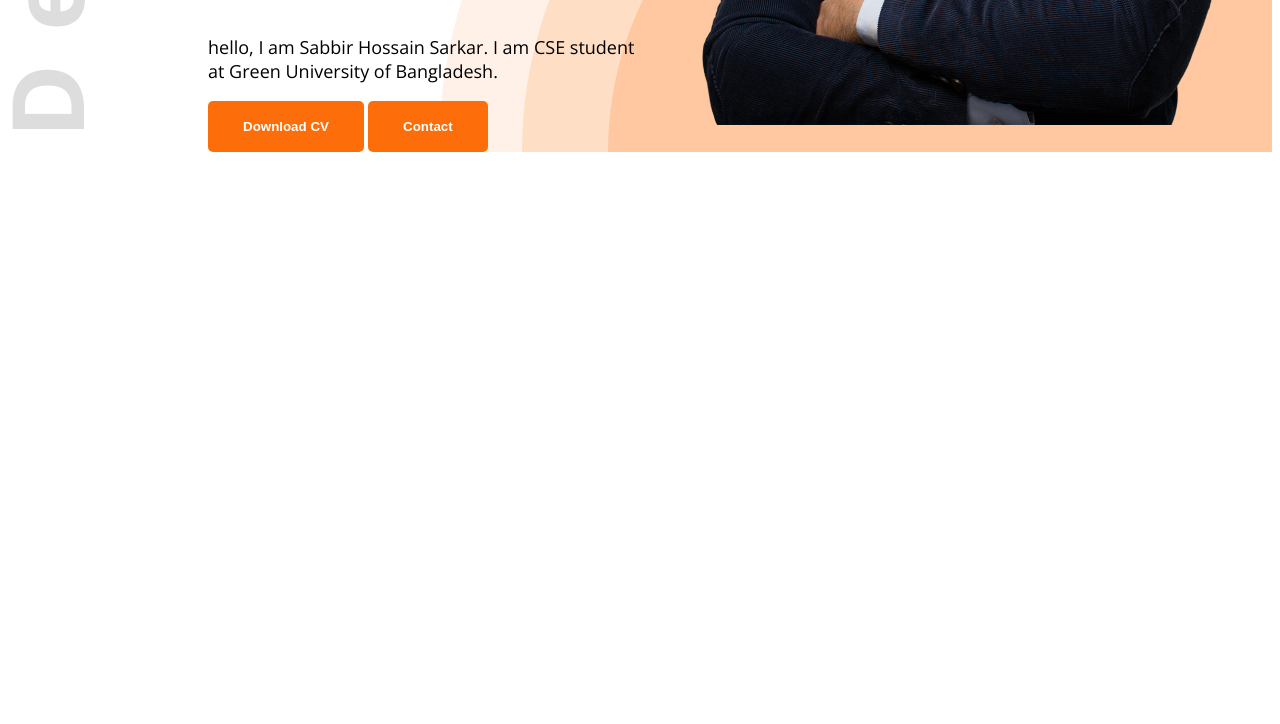
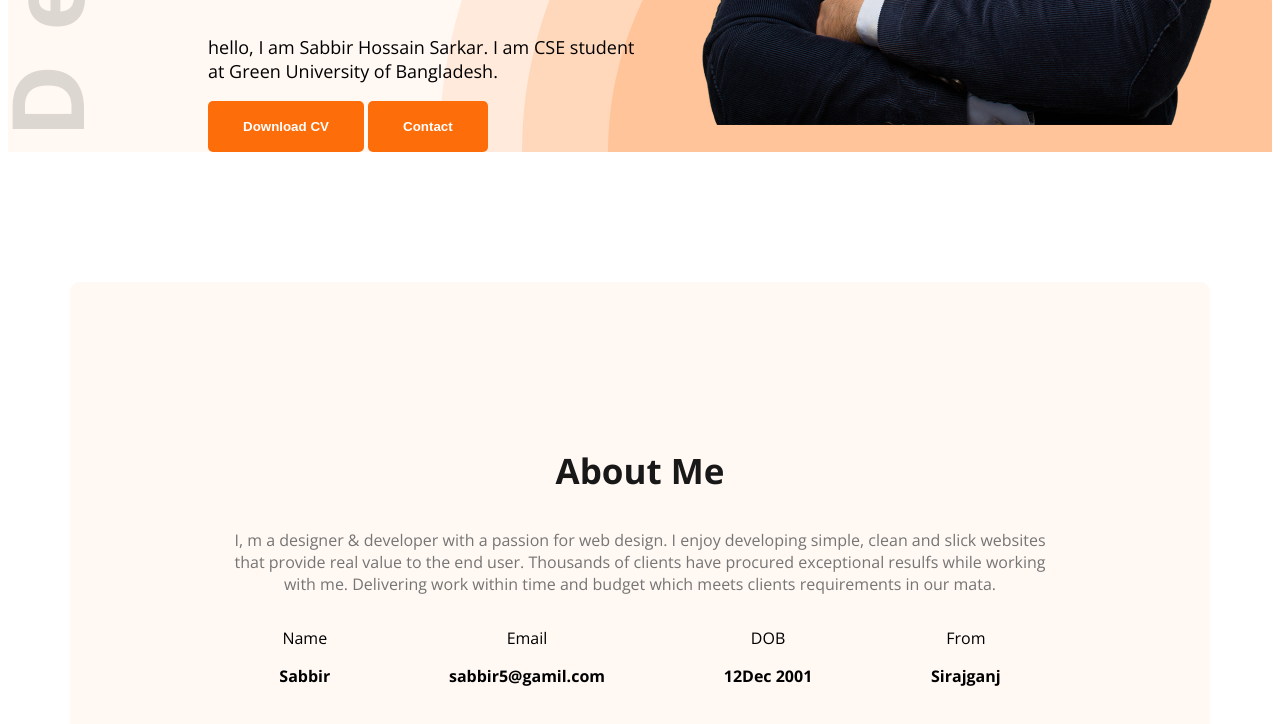
Before and after one commit to SabbirHsarkar/portfolio, a plain HTML site: page index.html in a window 1280 px wide. Shown: the part 642-1366 px from the top of the page. Before the commit the page ends 802 px from the top, so only its background shows below. Drawn offline with nearby package versions, Linux system fonts and the light colour scheme.

Commit message:
main section

```diff
--- a/index.html
+++ b/index.html
@@ -10,7 +10,7 @@
     <link rel="stylesheet" href="styles/portfolio.css">
 </head>
 <body class="open-sans ">
-    <header class="header">
+    <header class="header secondary-bg">
         <nav>
             <h3 class="nav-title">Sabb<span class="colori">i</span>r</h3>
             <ul>
@@ -36,6 +36,31 @@
   </div>
     </header>
     <main>
+        <section class="about secondary-bg">
+            <h3 class="section-title">About Me</h3>
+            <p class="section-description">
+            I, m a designer & developer with a passion for web design. I enjoy developing simple, clean and slick websites that provide real value to the end user. Thousands of clients have procured exceptional resulfs while working with me. Delivering work within time and budget which meets clients requirements in our mata.
+            </p>
+            <div class="about-items">
+            <div class="about-item">
+                <p class="item-title">Name</p>
+                <p class="item-description">Sabbir</p>
+            </div>
+            <div class="about-item">
+                <p class="item-title">Email</p>
+                <p class="item-description">sabbir5@gamil.com</p>
+            </div>
+            <div class="about-item">
+                <p class="item-title">DOB</p>
+                <p class="item-description">12Dec 2001</p>
+            </div>
+            <div class="about-item">
+                <p class="item-title">From</p>
+                <p class="item-description">Sirajganj</p>
+            </div>
+            </div>
+        </section>
+
 
     </main>
     <footer>
--- a/styles/portfolio.css
+++ b/styles/portfolio.css
@@ -85,3 +85,44 @@ nav li a{
     width: 584px;
     height: 676px;
 }
+
+/* main*/
+.section-title{
+    font-weight: bold;
+    font-size: 35px;
+    color:#181818;
+}
+.section-description{
+    font-size: 18;
+    color:#757575;
+}
+
+/*Secondary background*/
+.secondary-bg{
+    background-color: #FFF8F3;
+}
+
+/*about*/
+.about{
+    border-radius: 10px;
+    padding: 130px 150px;
+    text-align: center;
+    margin-top: 130px;
+}
+
+/* main styles*/
+main{
+    max-width: 1140px;
+    margin: 0 auto;
+
+}
+
+.about-items{
+    display: flex;
+    justify-content: space-around;
+
+
+}
+.item-description{
+    font-weight: bold;
+}
```
